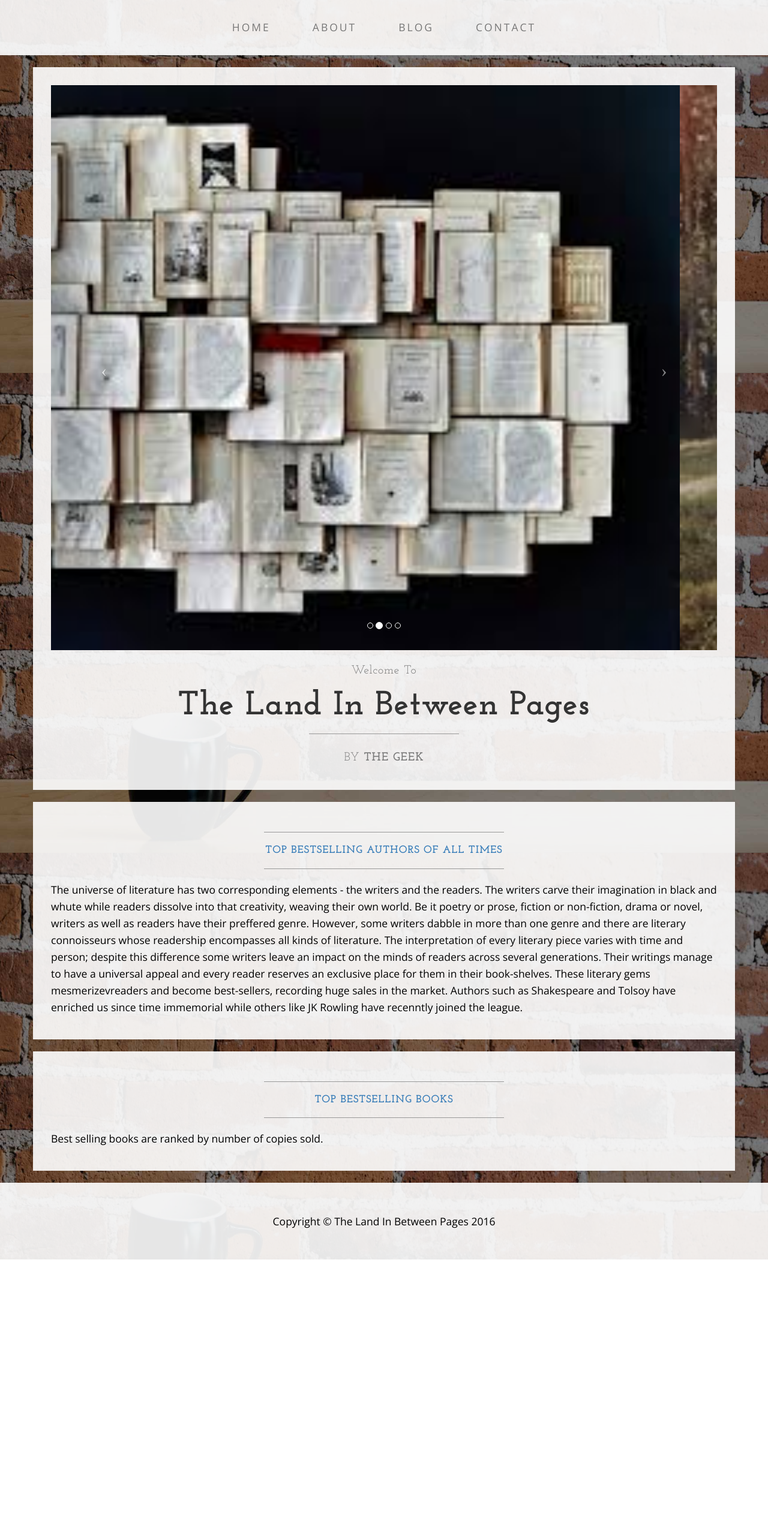
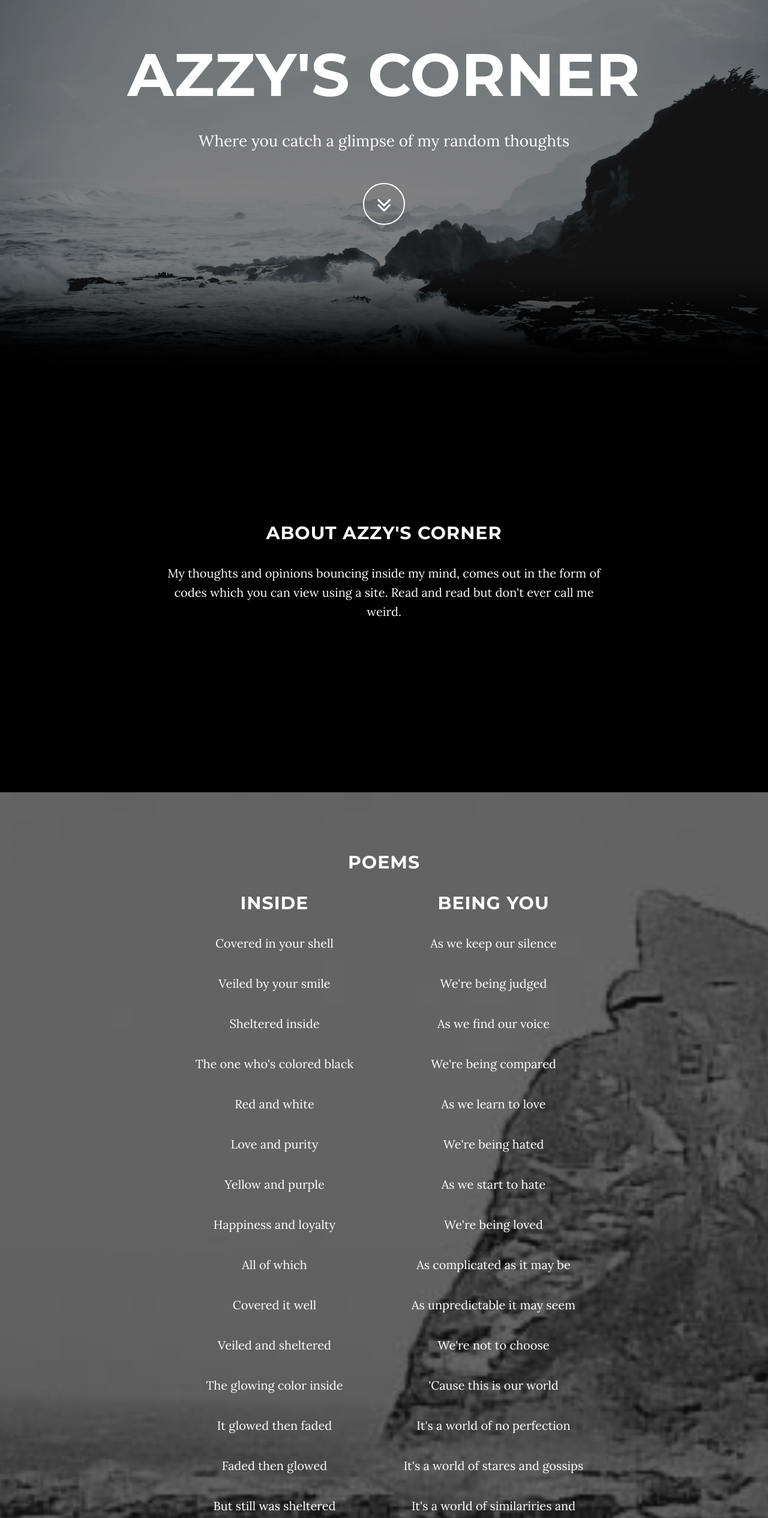
Before and after one commit to cathysoyam/onepagewebsite.github.io, a website: page index.html in a window 1280 px wide. Shown: the part 178-2709 px from the top of the page at 60% size. Before the commit the page ends 2278 px from the top, so only its background shows below. Drawn offline with nearby package versions, Linux system fonts and the light colour scheme; some packages are replaced by stand-ins of ours.

Commit message:
Add files via upload

```diff
--- a/css/grayscale.css
+++ b/css/grayscale.css
@@ -124,7 +124,7 @@ a:focus {
   padding: 100px 0;
   text-align: center;
   color: white;
-  background: url(../img/intro-bg.jpg) no-repeat bottom center scroll;
+  background: url(read.jpg) no-repeat bottom center scroll;
   background-color: black;
   -webkit-background-size: cover;
   -moz-background-size: cover;
--- a/index.html
+++ b/index.html
@@ -9,17 +9,18 @@
     <meta name="description" content="">
     <meta name="author" content="">
 
-    <title>The Land In Between Pages</title>
+    <title>Azzy's Corner</title>
 
     <!-- Bootstrap Core CSS -->
-    <link href="css/bootstrap.min.css" rel="stylesheet">
+    <link href="vendor/bootstrap/css/bootstrap.min.css" rel="stylesheet">
 
-    <!-- Custom CSS -->
-    <link href="css/business-casual.css" rel="stylesheet">
+    <!-- Custom Fonts -->
+    <link href="vendor/font-awesome/css/font-awesome.min.css" rel="stylesheet" type="text/css">
+    <link href="https://fonts.googleapis.com/css?family=Lora:400,700,400italic,700italic" rel="stylesheet" type="text/css">
+    <link href="https://fonts.googleapis.com/css?family=Montserrat:400,700" rel="stylesheet" type="text/css">
 
-    <!-- Fonts -->
-    <link href="https://fonts.googleapis.com/css?family=Open+Sans:300italic,400italic,600italic,700italic,800italic,400,300,600,700,800" rel="stylesheet" type="text/css">
-    <link href="https://fonts.googleapis.com/css?family=Josefin+Slab:100,300,400,600,700,100italic,300italic,400italic,600italic,700italic" rel="stylesheet" type="text/css">
+    <!-- Theme CSS -->
+    <link href="css/grayscale.min.css" rel="stylesheet">
 
     <!-- HTML5 Shim and Respond.js IE8 support of HTML5 elements and media queries -->
     <!-- WARNING: Respond.js doesn't work if you view the page via file:// -->
@@ -30,39 +31,35 @@
 
 </head>
 
-<body>
-
-    <div class="brand">The Land In Between Pages</div>
-    <div class="address-bar">between pages 1 and 150</div>
+<body id="page-top" data-spy="scroll" data-target=".navbar-fixed-top">
 
     <!-- Navigation -->
-    <nav class="navbar navbar-default" role="navigation">
+    <nav class="navbar navbar-custom navbar-fixed-top" role="navigation">
         <div class="container">
-            <!-- Brand and toggle get grouped for better mobile display -->
             <div class="navbar-header">
-                <button type="button" class="navbar-toggle" data-toggle="collapse" data-target="#bs-example-navbar-collapse-1">
-                    <span class="sr-only">Toggle navigation</span>
-                    <span class="icon-bar"></span>
-                    <span class="icon-bar"></span>
-                    <span class="icon-bar"></span>
+                <button type="button" class="navbar-toggle" data-toggle="collapse" data-target=".navbar-main-collapse">
+                    Menu <i class="fa fa-bars"></i>
                 </button>
-                <!-- navbar-brand is hidden on larger screens, but visible when the menu is collapsed -->
-                <a class="navbar-brand" href="index.html">Home</a>
+                <a class="navbar-brand page-scroll" href="#page-top">
+                    <i class="fa fa-play-circle"></i> <span class="light">Home</span>
+                </a>
             </div>
+
             <!-- Collect the nav links, forms, and other content for toggling -->
-            <div class="collapse navbar-collapse" id="bs-example-navbar-collapse-1">
+            <div class="collapse navbar-collapse navbar-right navbar-main-collapse">
                 <ul class="nav navbar-nav">
-                    <li>
-                        <a href="index.html">Home</a>
+                    <!-- Hidden li included to remove active class from about link when scrolled up past about section -->
+                    <li class="hidden">
+                        <a href="#page-top"></a>
                     </li>
                     <li>
-                        <a href="about.html">About</a>
+                        <a class="page-scroll" href="#about">About</a>
                     </li>
                     <li>
-                        <a href="blog.html">Blog</a>
+                        <a class="page-scroll" href="#download">Poems</a>
                     </li>
                     <li>
-                        <a href="contact.html">Contact</a>
+                        <a class="page-scroll" href="#contact">Contact</a>
                     </li>
                 </ul>
             </div>
@@ -71,112 +68,148 @@
         <!-- /.container -->
     </nav>
 
-    <div class="container">
-
-        <div class="row">
-            <div class="box">
-                <div class="col-lg-12 text-center">
-                    <div id="carousel-example-generic" class="carousel slide">
-                        <!-- Indicators -->
-                        <ol class="carousel-indicators hidden-xs">
-                            <li data-target="#carousel-example-generic" data-slide-to="0" class="active"></li>
-                            <li data-target="#carousel-example-generic" data-slide-to="1"></li>
-                            <li data-target="#carousel-example-generic" data-slide-to="2"></li>
-                            <li data-target="#carousel-example-generic" data-slide-to="3"></li>
-                        </ol>
-
-                        <!-- Wrapper for slides -->
-                        <div class="carousel-inner">
-                            <div class="item active">
-                                <img class="img-responsive img-full" src="book1.jpg" alt="">
-                            </div>
-                            <div class="item">
-                                <img class="img-responsive img-full" src="book2.jpg" alt="">
-                            </div>
-                            <div class="item">
-                                <img class="img-responsive img-full" src="book3.jpg" alt="">
-                            </div>
-                            <div class="item">
-                                <img class="img-responsive img-full" src="book4.jpg" alt="">
-                            </div>
-                        </div>
-
-                        <!-- Controls -->
-                        <a class="left carousel-control" href="#carousel-example-generic" data-slide="prev">
-                            <span class="icon-prev"></span>
-                        </a>
-                        <a class="right carousel-control" href="#carousel-example-generic" data-slide="next">
-                            <span class="icon-next"></span>
+    <!-- Intro Header -->
+    <header class="intro">
+        <div class="intro-body">
+            <div class="container">
+                <div class="row" style="background-image: url('read.jpg')>
+                    <div class="col-md-8 col-md-offset-2">
+                        <h1 class="brand-heading">Azzy's Corner</h1>
+                        <p class="intro-text">Where you catch a glimpse of my random thoughts</p>
+                        <a href="#about" class="btn btn-circle page-scroll">
+                            <i class="fa fa-angle-double-down animated"></i>
                         </a>
                     </div>
-                    <h2 class="brand-before">
-                        <small>Welcome to</small>
-                    </h2>
-                    <h1 class="brand-name">The Land In Between Pages</h1>
-                    <hr class="tagline-divider">
-                    <h2>
-                        <small>By
-                            <strong>The Geek</strong>
-                        </small>
-                    </h2>
                 </div>
             </div>
         </div>
+    </header>
 
+    <!-- About Section -->
+    <section id="about" class="container content-section text-center">
         <div class="row">
-            <div class="box">
-                <div class="col-lg-12">
-                    <hr>
-                    <h2 class="intro-text text-center"><a href="https://buzz.iloveindia.com/top-20-bestselling-authors-of-all-time.html" target="_blank">
-                        <strong>Top Bestselling Authors Of All Times</strong></a>
-                    </h2>
-                    <hr>
+            <div class="col-lg-8 col-lg-offset-2">
+                <h2>About Azzy's Corner</h2>
+                <p>My thoughts and opinions bouncing inside my mind, comes out in the form of codes which you can view using a site. Read and read but don't ever call me weird.</p>
 
+            </div>
+        </div>
+    </section>
 
-                    <hr class="visible-xs">
-                    <p>The universe of literature has two corresponding elements - the writers and the readers. The writers carve their imagination in black and whute while readers dissolve into that creativity, weaving their own world. Be it poetry or prose, fiction or non-fiction, drama or novel, writers as well as readers have their preffered genre. However, some writers dabble in more than one genre and there are literary connoisseurs whose readership encompasses all kinds of literature. The interpretation of every literary piece varies with time and person; despite this difference some writers leave an impact on the minds of readers across several generations. Their writings manage to have a universal appeal and every reader reserves an exclusive place for them in their book-shelves. These literary gems mesmerizevreaders and become best-sellers, recording huge sales in the market. Authors such as Shakespeare and Tolsoy have enriched us since time immemorial while others like JK Rowling have recenntly joined the league.</p>
+    <!-- Download Section -->
+    <section id="download" class="content-section text-center">
+        <div class="download-section">
+            <div class="container">
+                <div class="col-lg-8 col-lg-offset-2">
+                    <h2>Poems</h2>
+                    <div class="col-sm-12">
+                        <div class="row">
+                            <div class="col-sm-6">
+                                <h2>Inside</h2>
+                                <p>Covered in your shell</p>
+                                <p>Veiled by your smile</p>
+                                <p>Sheltered inside</p>
+                                <p>The one who's colored black</p>
+                                <p>Red and white</p>
+                                <p>Love and purity</p>
+                                <p>Yellow and purple</p>
+                                <p>Happiness and loyalty</p>
+                                <p>All of which</p>
+                                <p>Covered it well</p>
+                                <p>Veiled and sheltered </p>
+                                <p>The glowing color inside</p>
+                                <p>It glowed then faded</p>
+                                <p>Faded then glowed</p>
+                                <p>But still was sheltered</p>
+                                <p>The one who's colored black</p>
+                                <p>You hid it well</p>
+                                <p>And surfaced once</p>
+                                <p>Were you happy?</p>
+                                <p>Were you sad?</p>
+                            </div>
+                            <div class="col-sm-6" style="text-align: center;">
+                                <h2>Being You</h2>
+                                <p>As we keep our silence</p>
+                                <p>We're being judged</p>
+                                <p>As we find our voice</p>
+                                <p>We're being compared</p>
+                                <p>As we learn to love</p>
+                                <p>We're being hated</p>
+                                <p>As we start to hate</p>
+                                <p>We're being loved</p>
+                                <p>As complicated as it may be</p>
+                                <p>As unpredictable it may seem</p>
+                                <p>We're not to choose</p>
+                                <p>'Cause this is our world</p>
+                                <p>It's a world of no perfection</p>
+                                <p>It's a world of stares and gossips</p>
+                                <p>It's a world of similariries and differences</p>
+                                <p>It's a world of love and hatred</p>
+                                <p>But however, however</p>
+                                <p>You and I should remember</p>
+                                <p>Everyone is unique</p>
+                                <p>Everyone is special</p>
+                                <p>You are who you are</p>
+                                <p>I am who I am</p>
+                                <p>We're two different individuala</p>
+                                <p>And we'll never ever be the same</p>
+                                <p></p>
+                                <p></p>
+                                <p></p>
+                            </div>
+                        </div>
+                    </div>
                 </div>
             </div>
         </div>
+    </section>
 
+    <!-- Contact Section -->
+    <section id="contact" class="container content-section text-center">
         <div class="row">
-            <div class="box">
-                <div class="col-lg-12">
-                    <hr>
-                    <h2 class="intro-text text-center"><a href="https://jamesclear.com/best-books/best-selling" target="_blank">
-                        <strong>Top Bestselling Books</strong></a>
-                    </h2>
-                    <hr>
-                    <p>Best selling books are ranked by number of copies sold.</p>
-                </div>
+            <div class="col-lg-8 col-lg-offset-2">
+                <h2>Contact Us</h2>
+                <p>Feel free to email us to provide some feedback on our works, give us suggestions, or to just say hello!</p>
+
+                <ul class="list-inline banner-social-buttons">
+                    <li>
+                        <a href="https://twitter.com/SBootstrap" class="btn btn-default btn-lg"><i class="fa fa-twitter fa-fw"></i> <span class="network-name">Twitter</span></a>
+                    </li>
+                    <li>
+                        <a href="https://github.com/IronSummitMedia/startbootstrap" class="btn btn-default btn-lg"><i class="fa fa-github fa-fw"></i> <span class="network-name">Github</span></a>
+                    </li>
+                    <li>
+                        <a href="https://plus.google.com/+Startbootstrap/posts" class="btn btn-default btn-lg"><i class="fa fa-google-plus fa-fw"></i> <span class="network-name">Google+</span></a>
+                    </li>
+                </ul>
             </div>
         </div>
+    </section>
 
-    </div>
-    <!-- /.container -->
+    <!-- Map Section -->
+    <div id="map"></div>
 
+    <!-- Footer -->
     <footer>
-        <div class="container">
-            <div class="row">
-                <div class="col-lg-12 text-center">
-                    <p>Copyright &copy; The Land In Between Pages 2016</p>
-                </div>
-            </div>
+        <div class="container text-center">
+            <p>Copyright &copy; Azzy's Corner 2016</p>
         </div>
     </footer>
 
     <!-- jQuery -->
-    <script src="js/jquery.js"></script>
+    <script src="vendor/jquery/jquery.js"></script>
 
     <!-- Bootstrap Core JavaScript -->
-    <script src="js/bootstrap.min.js"></script>
+    <script src="vendor/bootstrap/js/bootstrap.min.js"></script>
 
-    <!-- Script to Activate the Carousel -->
-    <script>
-    $('.carousel').carousel({
-        interval: 5000 //changes the speed
-    })
-    </script>
+    <!-- Plugin JavaScript -->
+    <script src="https://cdnjs.cloudflare.com/ajax/libs/jquery-easing/1.3/jquery.easing.min.js"></script>
+
+    <!-- Google Maps API Key - Use your own API key to enable the map feature. More information on the Google Maps API can be found at https://developers.google.com/maps/ -->
+    <script type="text/javascript" src="https://maps.googleapis.com/maps/api/js?key=AIzaSyCRngKslUGJTlibkQ3FkfTxj3Xss1UlZDA&sensor=false"></script>
+
+    <!-- Theme JavaScript -->
+    <script src="js/grayscale.min.js"></script>
 
 </body>
 
```
Also changed, not shown: README.md, read.jpg (added), 1 other file.
